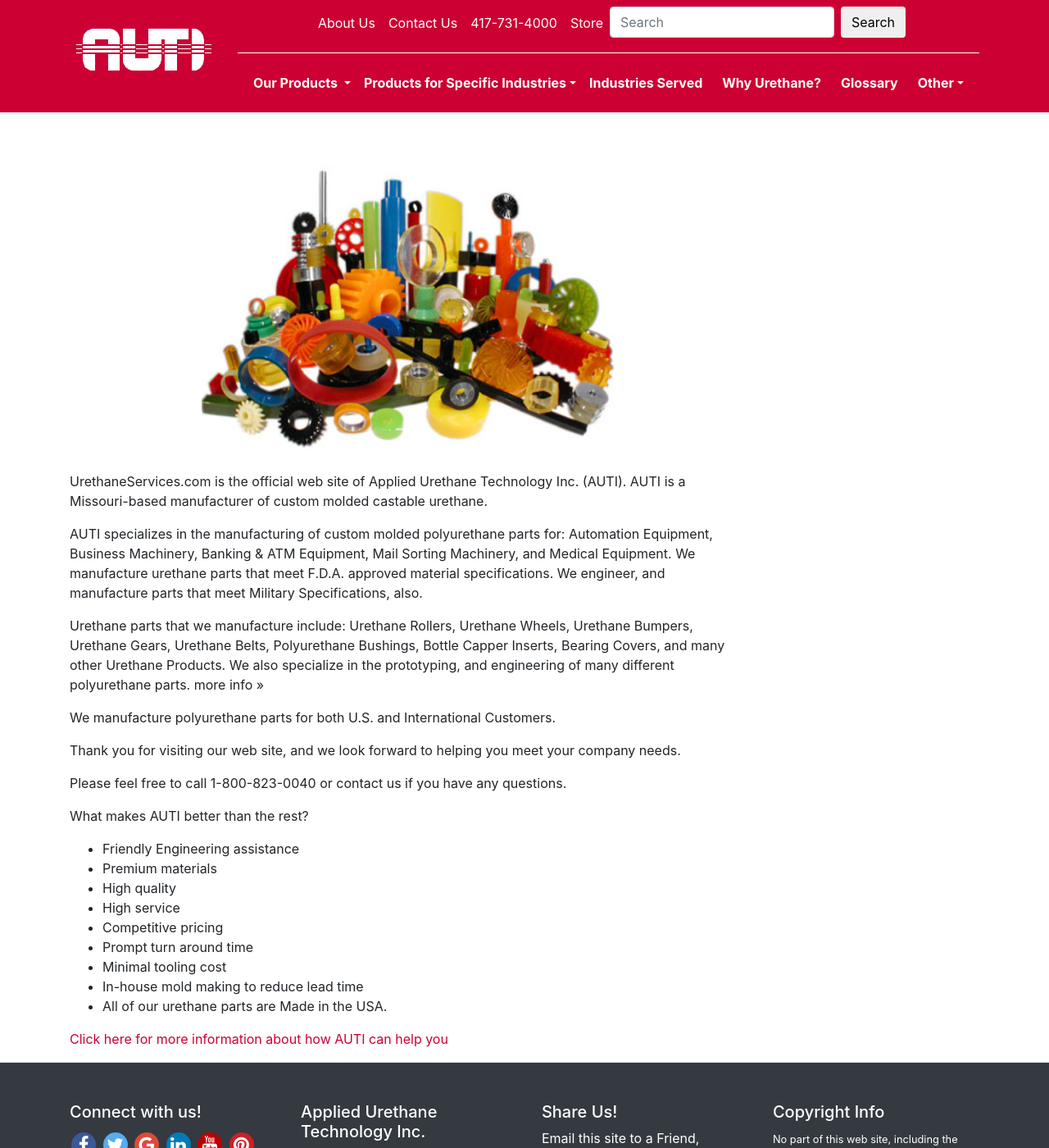
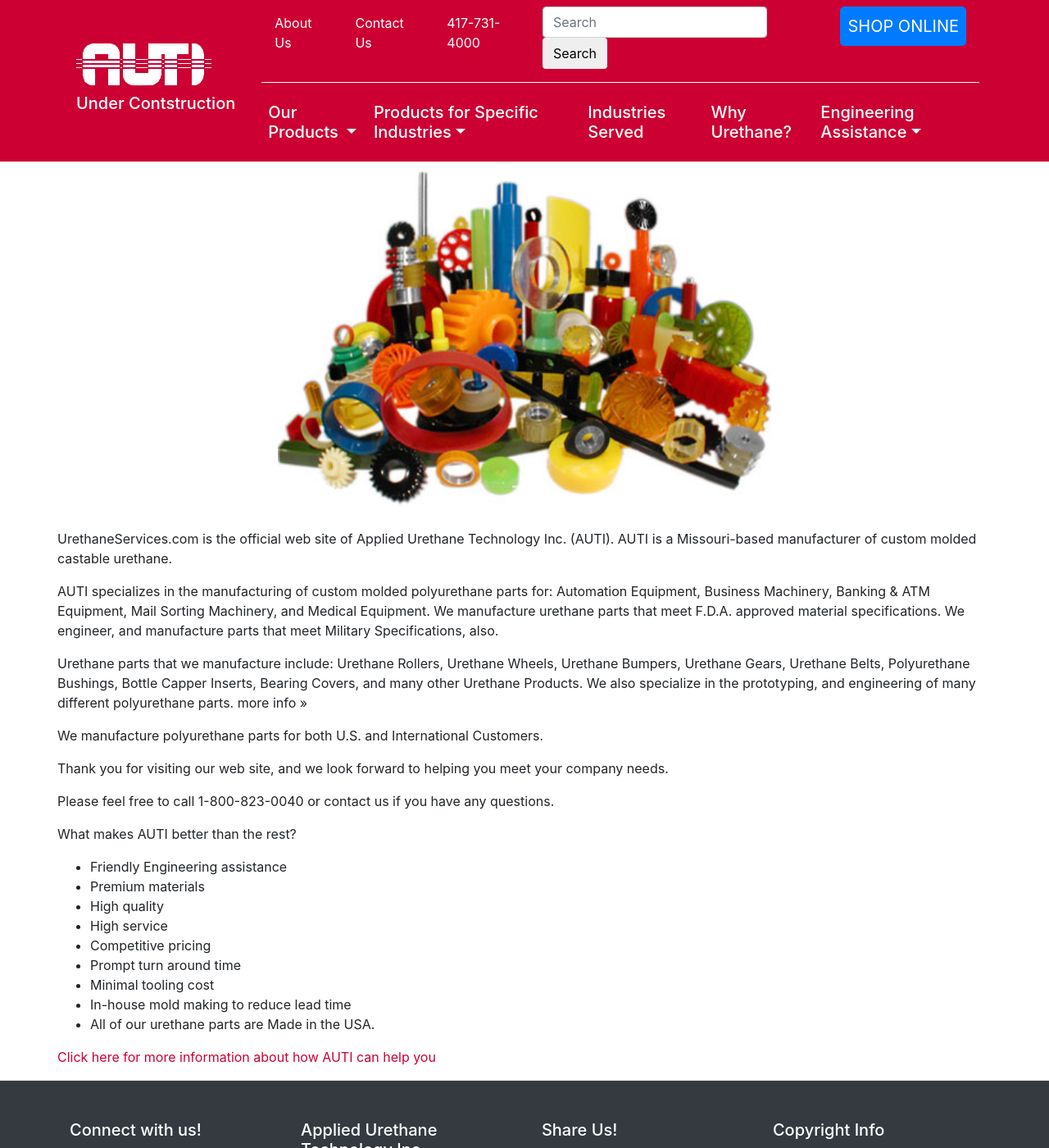
Before and after one commit to zachdyerdesign/appliedurethane, a Jekyll site: the page built from index.md, in a window 1280 px wide and 1400 px high. Shown: the whole window at 82% size. Built offline with Jekyll 4.4.1, drawn with Linux system fonts in a browser that asks for light colours; nearby versions of some CDN libraries.

Commit message:
menu layout changes and under construction

```diff
--- a/_includes/header.html
+++ b/_includes/header.html
@@ -34,30 +34,31 @@
         <button class="navbar-toggler navbar-toggler-right align-self-center my-2" type="button" data-toggle="collapse" data-target="#navbarCollapse">
             <span class="navbar-toggler-icon"></span>
         </button>
-        <h1 class="pb-2 ml-lg-2 mx-3"><a class="navbar-brand" href="{{'/' | relative_url}}"><img src="img/auti_logo1.gif" alt="{{site.title}} Logo" title="{{site.title}} Logo"/></a></h1>
+        <h1 class="pb-2 ml-lg-2 mx-3"><a class="navbar-brand" href="{{'/' | relative_url}}"><img src="img/auti_logo1.gif" alt="{{site.title}} Logo" title="{{site.title}} Logo"/><br>Under Contstruction</a></h1>
         <div class="collapse navbar-collapse flex-column ml-lg-0 ml-3" id="navbarCollapse">
             <ul class="navbar-nav">
                 <li class="nav-item active">
-                    <a class="nav-link" href="about-us">About Us</a>
+                    <a class="nav-link px-3" href="about-us">About Us</a>
                 </li>
                 <li class="nav-item">
-                    <a class="nav-link" href="contact-us">Contact Us</a>
+                    <a class="nav-link px-3" href="contact-us">Contact Us</a>
                 </li>
                 <li class="nav-item">
-                    <a class="nav-link" href="tel: 417-731-4000">417-731-4000</a>
+                    <a class="nav-link px-3" href="tel: 417-731-4000">417-731-4000</a>
                 </li>
-                <li class="nav-item">
-                    <a class="nav-link" href="store">Store</a>
-                </li>
+
                 <li class="nav-item">
                     <form class="form-inline my-2 my-lg-0">
                       <input class="form-control mr-sm-2" type="search" placeholder="Search" aria-label="Search">
                       <button class="btn my-2 my-sm-0" type="submit">Search</button>
                     </form>
                 </li>
+                <li class="nav-item">
+                    <a class="nav-link btn btn-lg btn-primary text-uppercase mx-3" href="store">Shop Online</a>
+                </li>
             </ul>
             <hr style="width: 100%;" />
-            <ul class="navbar-nav mb-2 font-weight-bold">
+            <ul class="navbar-nav mb-2 h5">
               <li class="nav-item dropdown">
                   <a class="nav-link dropdown-toggle" href="#" id="navbarDropdown" role="button" data-toggle="dropdown" aria-haspopup="true" aria-expanded="false">
                     Our Products
@@ -94,14 +95,12 @@
                 <li class="nav-item mt-2">
                     <a class="nav-link py-0 pr-3" href="why-urethane">Why Urethane?</a>
                 </li>
-              <li class="nav-item mt-2">
-                    <a class="nav-link py-0 pr-3" href="glossary">Glossary</a>
-                </li>
               <li class="nav-item dropdown">
-                    <a class="nav-link dropdown-toggle" href="#" role="button" data-toggle="dropdown" aria-haspopup="true" aria-expanded="false">Other</a>
+                    <a class="nav-link dropdown-toggle" href="#" role="button" data-toggle="dropdown" aria-haspopup="true" aria-expanded="false">Engineering Assistance</a>
                 <div class="dropdown-menu" aria-labelledby="navbarDropdown">
                   <a class="dropdown-item" href="engineering-assistance">Engineering Assistance</a>
                   <a class="dropdown-item" href="performance-comparison">Performance Comparison</a>
+                  <a class="dropdown-item" href="glossary">Glossary</a>
                   <h6 class="dropdown-header">Material Specifications</h6>
                     <a class="dropdown-item" href="soft-material-specs">Soft Material Specifications</a>
                     <a class="dropdown-item" href="medium-material-specs">Medium Material Specifications</a>
--- a/_layouts/home.html
+++ b/_layouts/home.html
@@ -1,6 +1,6 @@
 {% include header.html %}
 
-      <div class="col-lg-9">
+      <div class="">
 
         {% include slideshow.html %}
 
--- a/_layouts/page.html
+++ b/_layouts/page.html
@@ -1,6 +1,6 @@
 {% include header.html %}
 
-      <div class="col-md-9 mt-4 mb-5 push-md-3" id="content">
+      <div class="mt-4 mb-5 push-md-3" id="content">
         <h1>{{ page.title }}</h1>
         {% if page.slides %} {% include slideshow.html %} {% endif %}
          {{ content }}
--- a/css/slideshow.css
+++ b/css/slideshow.css
@@ -1,4 +1,4 @@
 .slide {
-  height: 350px;
+  height: 420px;
   background-color: #b7b7b7;
 }
```
